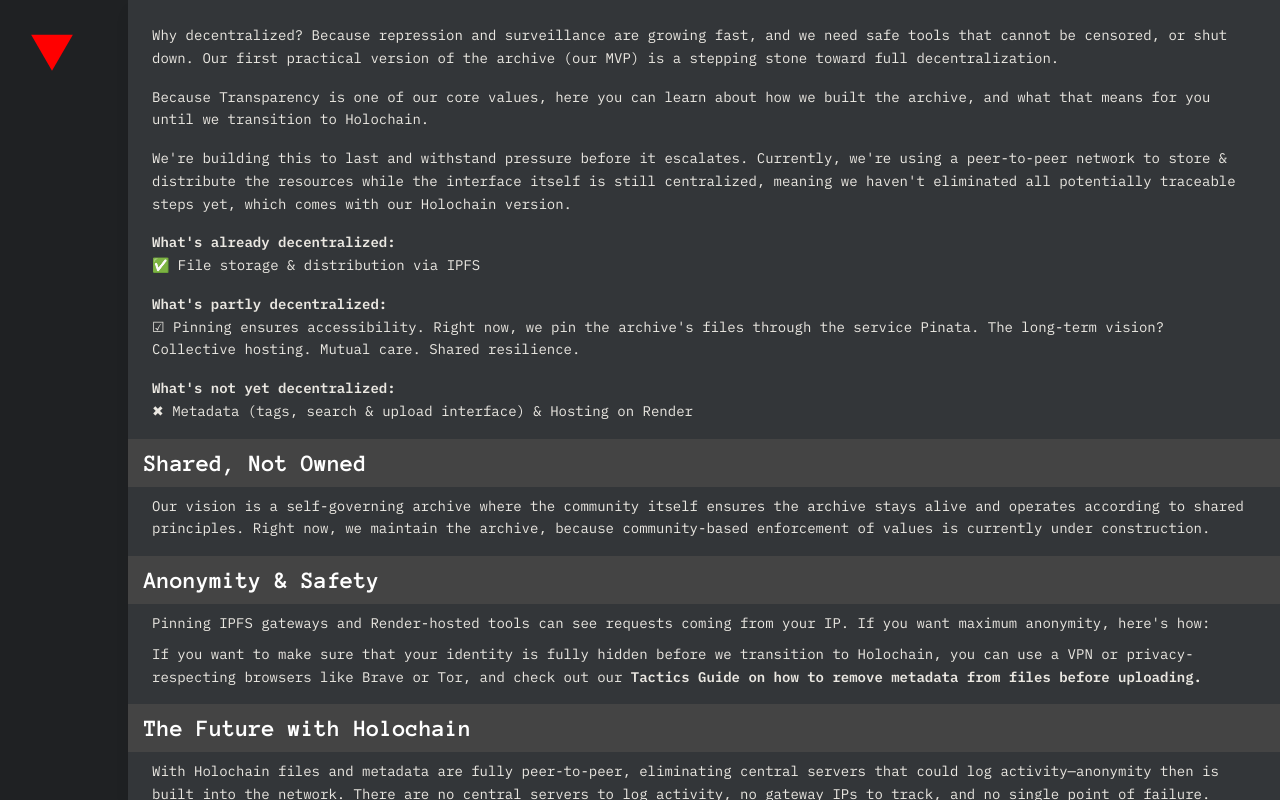
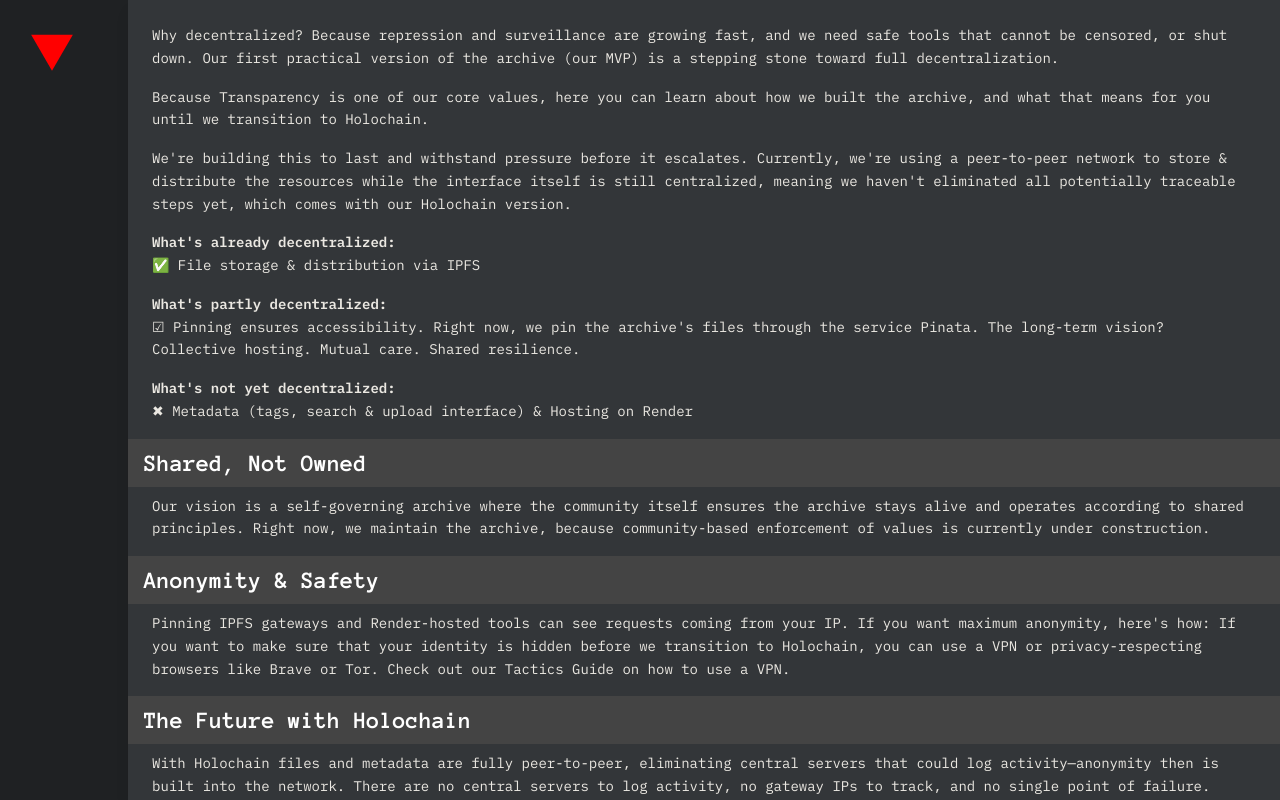
Before and after one commit to Damil001/pinata-image-api, a Next.js app in the folder frontend/: page / in a window 1280 px wide. Both pictures are taken after a click on the picture 52 px from the left and 52 px from the top of the page. Built offline with nearby package versions, Linux system fonts and the light colour scheme.

Commit message:
change text

```diff
--- a/frontend/src/components/atoms/menu/menu.tsx
+++ b/frontend/src/components/atoms/menu/menu.tsx
@@ -136,17 +136,10 @@
                 <p>
                   Pinning IPFS gateways and Render-hosted tools can see requests
                   coming from your IP. If you want maximum anonymity,
-                  here&apos;s how:
-                </p>
-                <p>
-                  If you want to make sure that your identity is fully hidden
-                  before we transition to Holochain, you can use a VPN or
-                  privacy-respecting browsers like Brave or Tor, and check out
-                  our{" "}
-                  <span className="font-semibold">
-                    Tactics Guide on how to remove metadata from files before
-                    uploading.
-                  </span>
+                  here&apos;s how: If you want to make sure that your identity
+                  is hidden before we transition to Holochain, you can use a VPN
+                  or privacy-respecting browsers like Brave or Tor. Check out
+                  our Tactics Guide on how to use a VPN.
                 </p>
               </div>
             </div>
```
